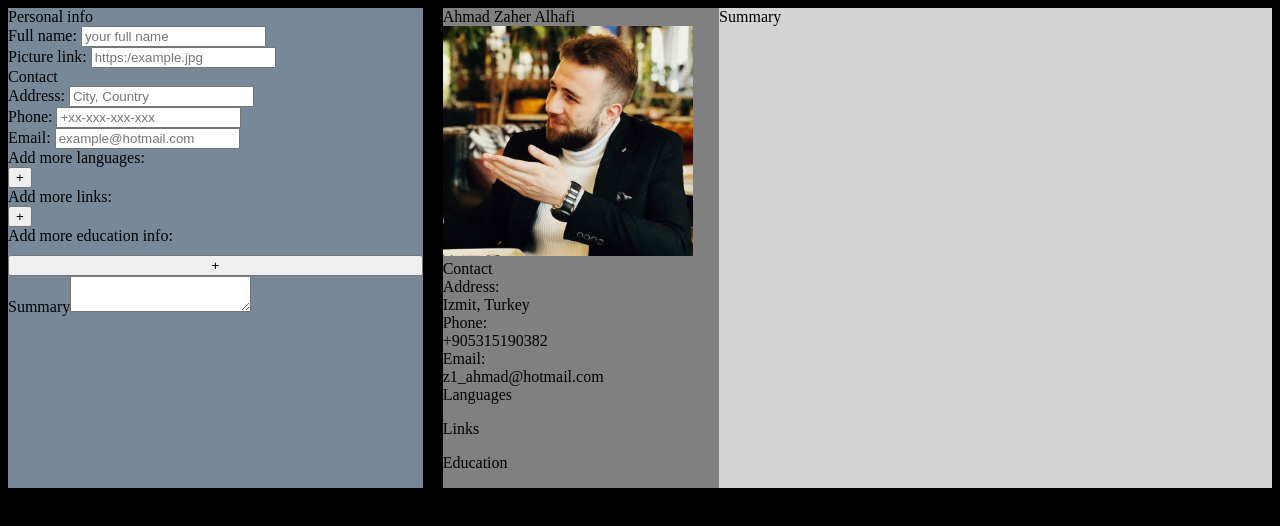
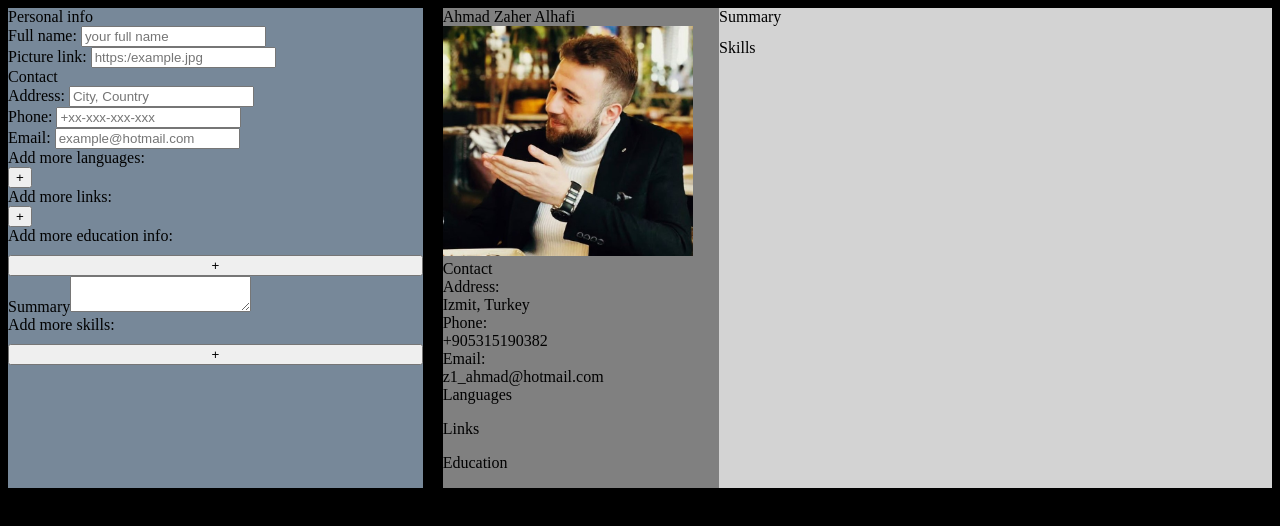
Before and after one commit to Ahmad-Zaher-Alhafi/cv-application, a React (Vite) app in the folder cv-application/: page / in a window 1280 px wide. Shown: the top 526 px of the page. Built offline with nearby package versions, Linux system fonts and the light colour scheme.

Commit message:
Vanial edit and result skills section

```diff
--- a/cv-application/src/components/content.jsx
+++ b/cv-application/src/components/content.jsx
@@ -19,6 +19,8 @@ function Content() {
 
   const [summary, setSummary] = useState("");
 
+  const [skills, setSkills] = useState([]);
+
   return (
     <div className="content">
       <EditContent
@@ -35,6 +37,8 @@ function Content() {
         setEducations={setEducations}
         summary={summary}
         setSummary={setSummary}
+        skills={skills}
+        setSkills={setSkills}
       ></EditContent>
 
       <ResultContent
@@ -47,6 +51,7 @@ function Content() {
         links={links}
         educations={educations}
         summary={summary}
+        skills={skills}
       ></ResultContent>
     </div>
   );
--- a/cv-application/src/components/edit-section/editContent.jsx
+++ b/cv-application/src/components/edit-section/editContent.jsx
@@ -19,6 +19,8 @@ function EditContent({
   setEducations,
   summary,
   setSummary,
+  skills,
+  setSkills,
 }) {
   return (
     <div className="editSection">
@@ -53,10 +55,16 @@ function EditContent({
         setSummary={setSummary}
       ></EditSummarySection>
 
+      <EditUlSection
+        values={skills}
+        setValues={setSkills}
+        title={"Add more skills: "}
+        inputLabel={"Skill: "}
+        inputPlaceholder={"e.g React"}
+      ></EditUlSection>
+
       {/*
-    education section
-    summary section
-    skills section
+
     experience section
      */}
     </div>
--- a/cv-application/src/components/result-section/resultContent.jsx
+++ b/cv-application/src/components/result-section/resultContent.jsx
@@ -16,6 +16,7 @@ function ResultContent({
   links,
   educations,
   summary,
+  skills,
 }) {
   return (
     <div className="resultSection">
@@ -36,6 +37,8 @@ function ResultContent({
       </div>
       <div className="rightSection">
         <SummarySection summary={summary}></SummarySection>
+
+        <UlSection title={"Skills"} contents={skills}></UlSection>
       </div>
     </div>
   );
```
